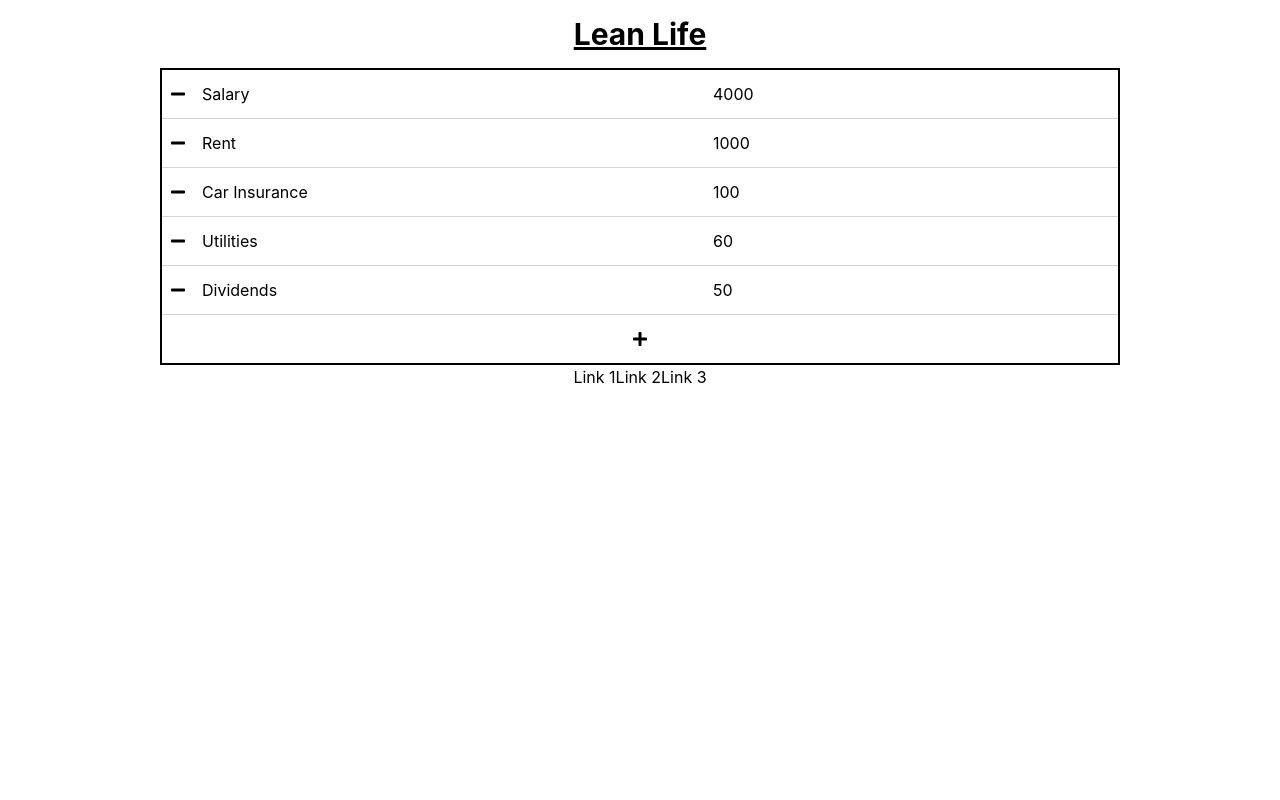
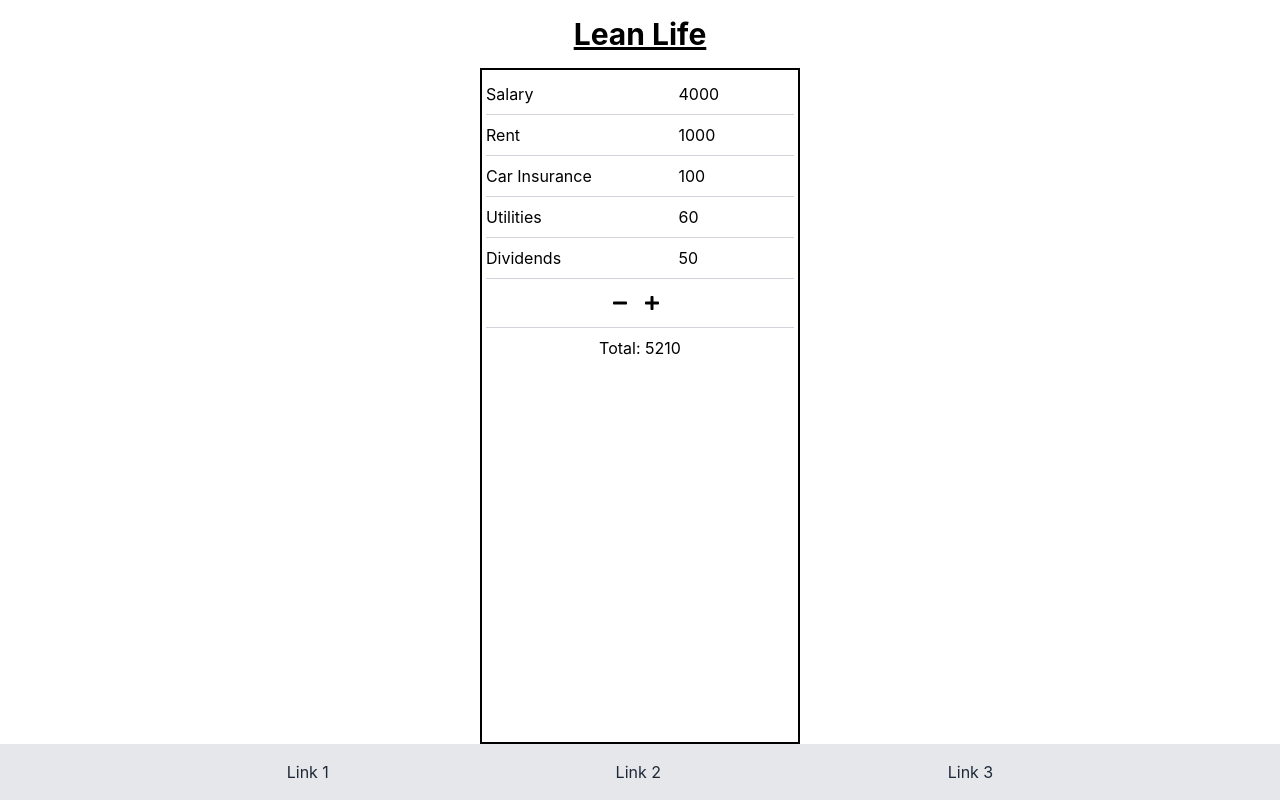
Before and after one commit to jnavarro30/lean-life, a React (Create React App) app: page / in a window 1280 px wide. Built offline with nearby package versions, Linux system fonts and the light colour scheme.

Commit message:
adjust footer and add remove item toggle

```diff
--- a/src/components/Budget.tsx
+++ b/src/components/Budget.tsx
@@ -1,14 +1,16 @@
-import React, { useState } from 'react';
+import React from 'react';
 import Footer from './Footer';
 import BudgetGrid from './BudgetGrid';
 
 function Budget(): JSX.Element {
   return (
-    <div className="container flex flex-col items-center">
+    <div className="flex justify-center flex-col min-h-screen">
       <header className="py-4">
         <h1 className="text-3xl font-bold underline">Lean Life</h1>
       </header>
-      <BudgetGrid />
+      <div className="flex justify-center w-full flex-grow">
+        <BudgetGrid />
+      </div>
       <Footer />
     </div>
   );
--- a/src/components/BudgetGrid.tsx
+++ b/src/components/BudgetGrid.tsx
@@ -14,6 +14,8 @@ function BudgetGrid(): JSX.Element {
         { label: 'Utilities', item: 60 },
         { label: 'Dividends', item: 50 }
     ]);
+
+    const [showMinusIcons, setShowMinusIcons] = useState<boolean>(false);
 
     const labelRefs = useRef<Array<HTMLInputElement | null>>([]);
     const itemRefs = useRef<Array<HTMLInputElement | null>>([]);
@@ -34,6 +36,7 @@ function BudgetGrid(): JSX.Element {
     };
 
     const handleItemChange = (index: number, value: number) => {
+        if (Number.isNaN(value)) return;
         const newRows = [...rows];
         newRows[index].item = value;
         setRows(newRows);
@@ -43,16 +46,26 @@ function BudgetGrid(): JSX.Element {
         setRows(rows => rows.filter((_, idx) => idx !== index));
     };
 
+    const toggleMinusIcons = () => {
+        setShowMinusIcons(prevState => !prevState);
+    };
+
     const addRow = () => {
         const newRows = [...rows, { label: '', item: 0 }];
         setRows(newRows);
     };
 
+    const total = rows.reduce((acc, curr) => acc + curr.item, 0);
+
     return (
-        <div className="w-3/4 border-2 border-black">
+        <div className="w-80 border-2 border-black p-1">
             {rows.map((row, index) => (
                 <div key={index} className="flex items-center py-2 border-b border-gray-300">
-                    <button onClick={() => deleteRow(index)} className="p-2 mr-2"><FaMinus /></button>
+                    <div>
+                        {showMinusIcons && (
+                            <button onClick={() => deleteRow(index)} className="mr-2"><FaMinus /></button>
+                        )}
+                    </div>
                     <div className="flex flex-grow pr-2">
                         <input
                             type="text"
@@ -69,14 +82,18 @@ function BudgetGrid(): JSX.Element {
                             value={row.item}
                             onChange={(e) => handleItemChange(index, Number(e.target.value))}
                             ref={el => itemRefs.current[index] = el}
-                            className="input-item outline-none mr-1 w-full"
+                            className="input-item outline-none mr-1 w-1/2"
                             placeholder="Item"
                         />
                     </div>
                 </div>
             ))}
+            <div className="flex items-center justify-center py-2 border-b border-gray-300">
+                <button onClick={toggleMinusIcons} className="p-2"><FaMinus /></button>
+                <button onClick={addRow} className="p-2 mr-2"><FaPlus /></button>
+            </div>
             <div className="flex justify-center py-2">
-                <button onClick={addRow} className="p-2"><FaPlus /></button>
+                <span>Total: {total}</span>
             </div>
         </div>
     );
--- a/src/components/Footer.tsx
+++ b/src/components/Footer.tsx
@@ -1,3 +1,5 @@
+import React from 'react';
+
 interface FooterLink {
   title: string;
   url: string;
@@ -11,12 +13,14 @@ interface FooterLink {
   ];
 
   return (
-      <footer>
+    <footer className="w-full bg-gray-200 py-4">
+      <div className="container mx-auto flex justify-evenly">
         {footerLinks.map((link, index) => (
-          <a key={index} href={link.url}>
+          <a key={index} href={link.url} className="text-gray-800 hover:text-gray-600">
             {link.title}
           </a>
         ))}
+      </div>
     </footer>
   );
 }
```
Lines whose indentation alone changed are shown as unchanged.
